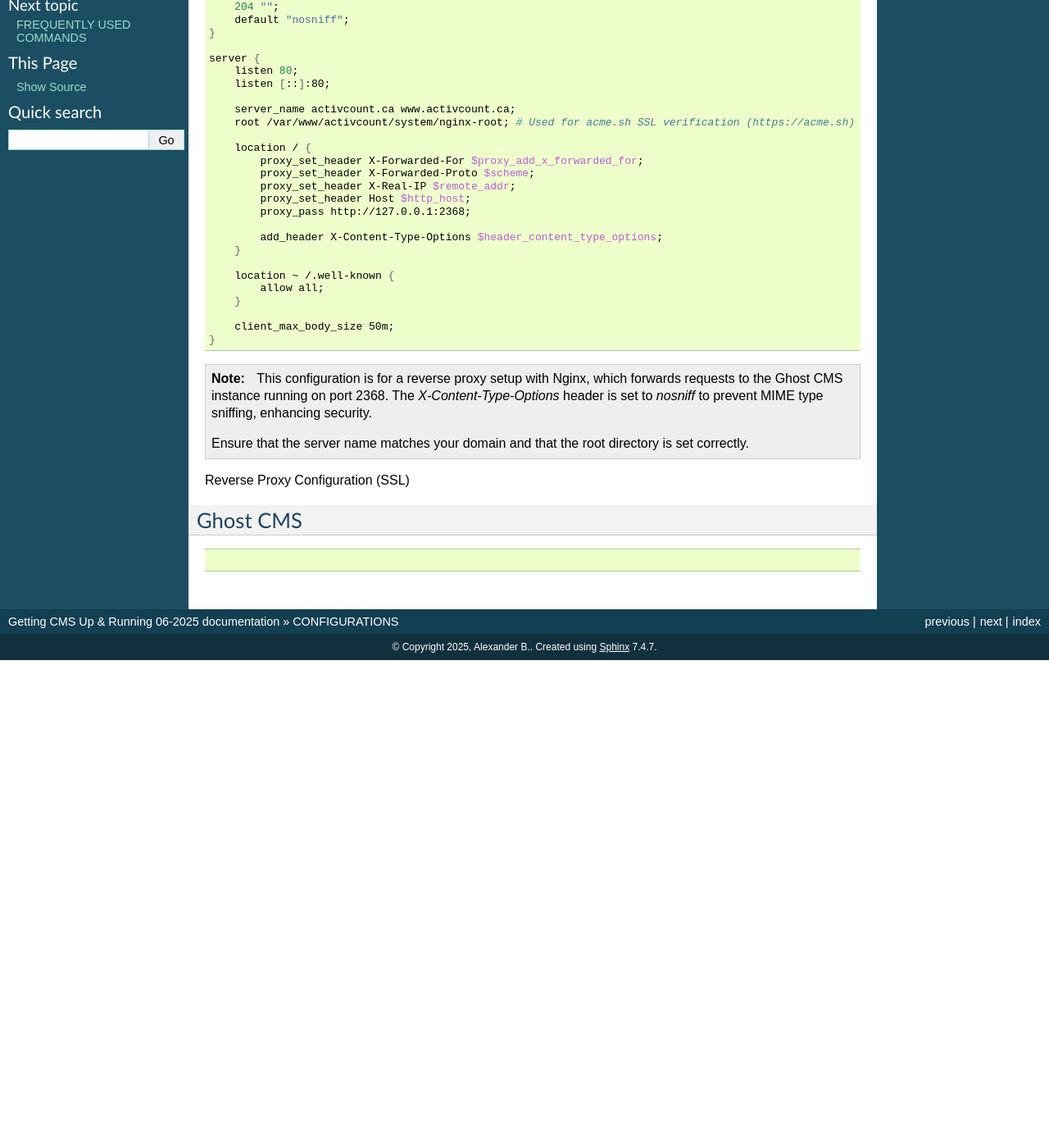
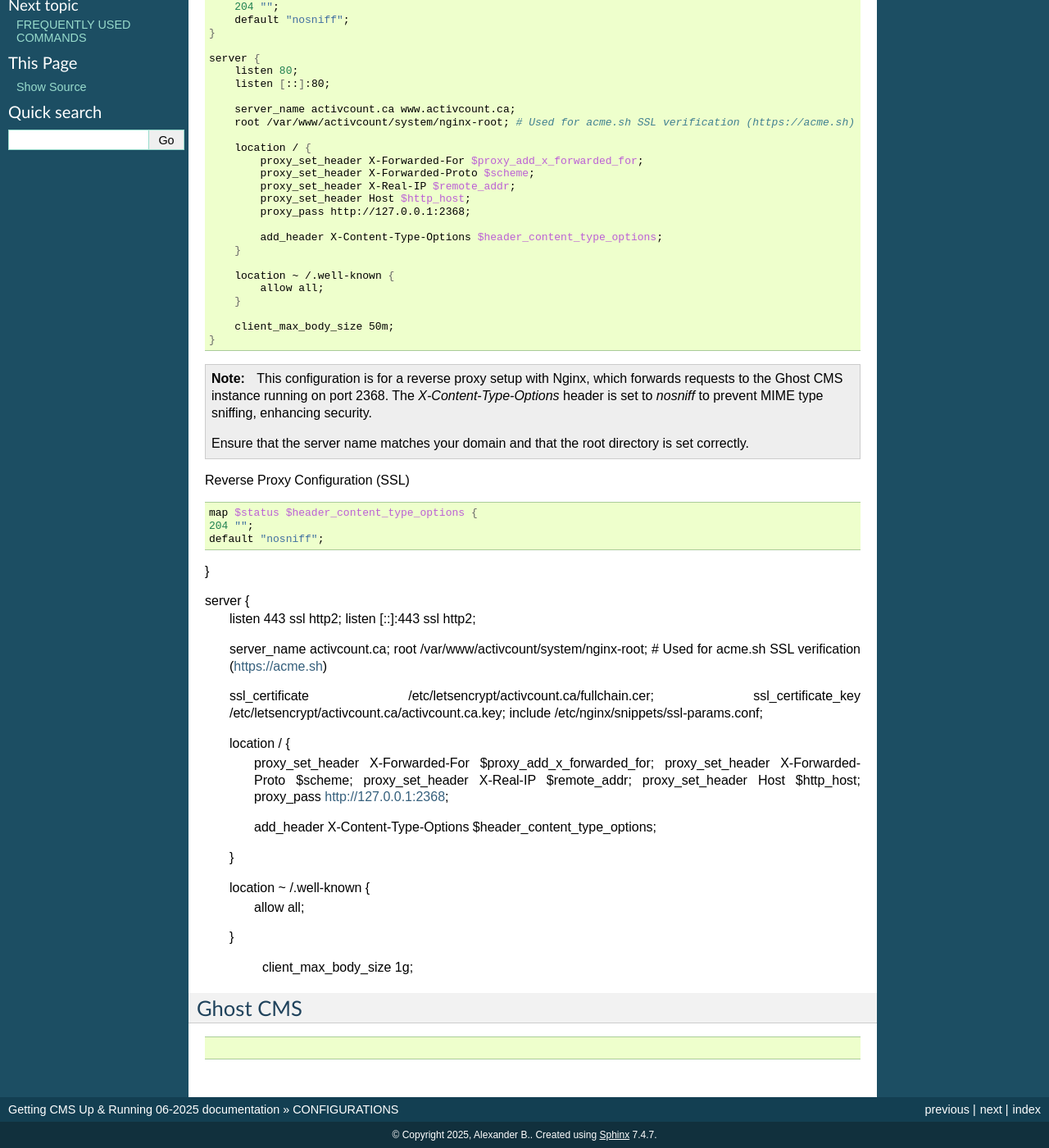
Before and after one commit to alexandrebobkov/Guides, a Sphinx documentation site: the page built from GhostCMS/source/configurations.rst, in a window 1280 px wide and 1400 px high, scrolled down 206 px. Shown: the whole window at 82% size. Built offline with Sphinx 7.4.7, drawn with Linux system fonts in a browser that asks for light colours; formulas are drawn with MathJax 3; before the commit the page ends 1011 px from its top, so only the background shows below that.

Commit message:
Ghost CMS

```diff
--- a/GhostCMS/source/configurations.rst
+++ b/GhostCMS/source/configurations.rst
@@ -45,6 +45,39 @@ Reverse Proxy Configuration (non-SSL)
 
 Reverse Proxy Configuration (SSL)
 
+.. code-block:: bash
+
+    map $status $header_content_type_options {
+    204 "";
+    default "nosniff";
+}
+
+server {
+    listen 443 ssl http2;
+    listen [::]:443 ssl http2;
+
+    server_name activcount.ca;
+    root /var/www/activcount/system/nginx-root; # Used for acme.sh SSL verification (https://acme.sh)
+
+    ssl_certificate /etc/letsencrypt/activcount.ca/fullchain.cer;
+    ssl_certificate_key /etc/letsencrypt/activcount.ca/activcount.ca.key;
+    include /etc/nginx/snippets/ssl-params.conf;
+
+    location / {
+        proxy_set_header X-Forwarded-For $proxy_add_x_forwarded_for;
+        proxy_set_header X-Forwarded-Proto $scheme;
+        proxy_set_header X-Real-IP $remote_addr;
+        proxy_set_header Host $http_host;
+        proxy_pass http://127.0.0.1:2368;
+
+        add_header X-Content-Type-Options $header_content_type_options;
+    }
+
+    location ~ /.well-known {
+        allow all;
+    }
+
+	client_max_body_size 1g;
 
 Ghost CMS
 ------------------
```
